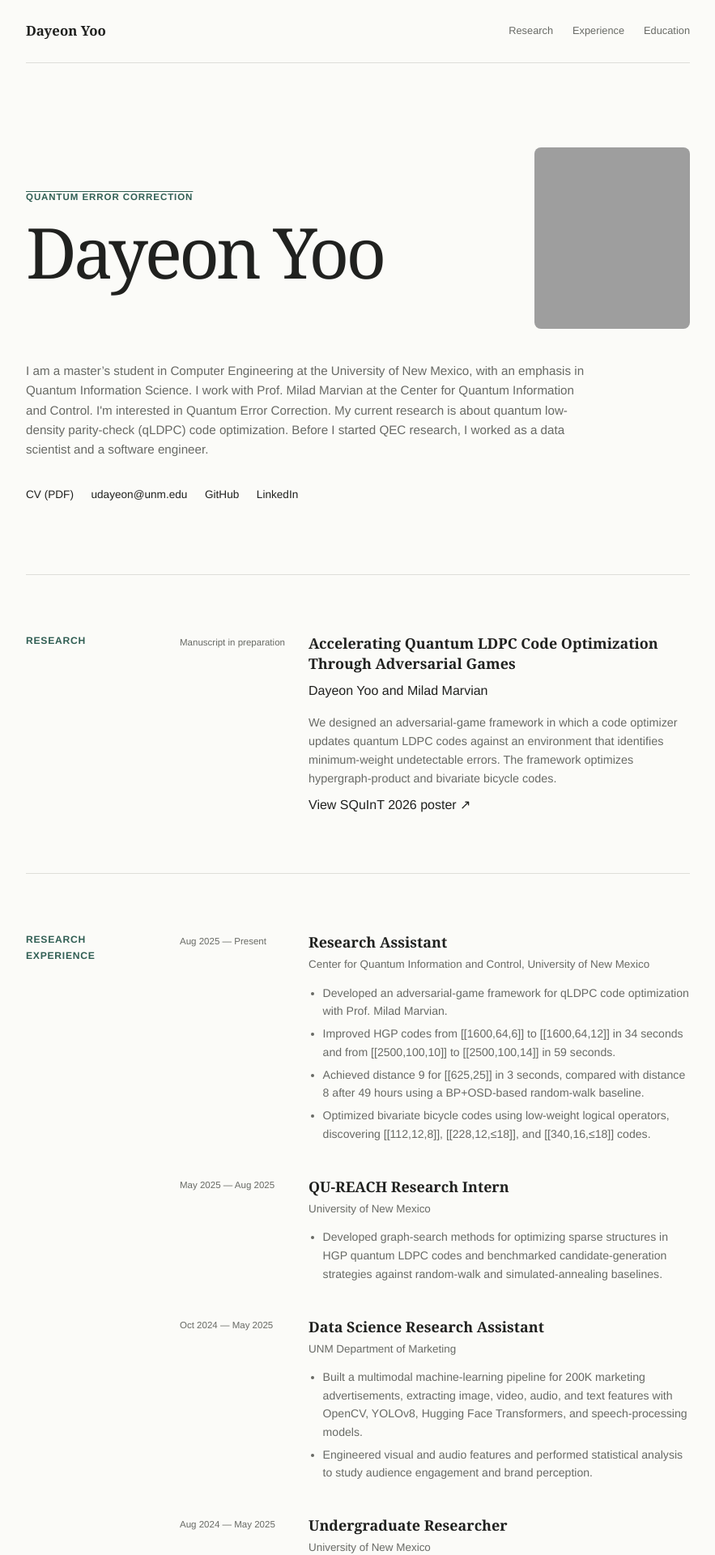
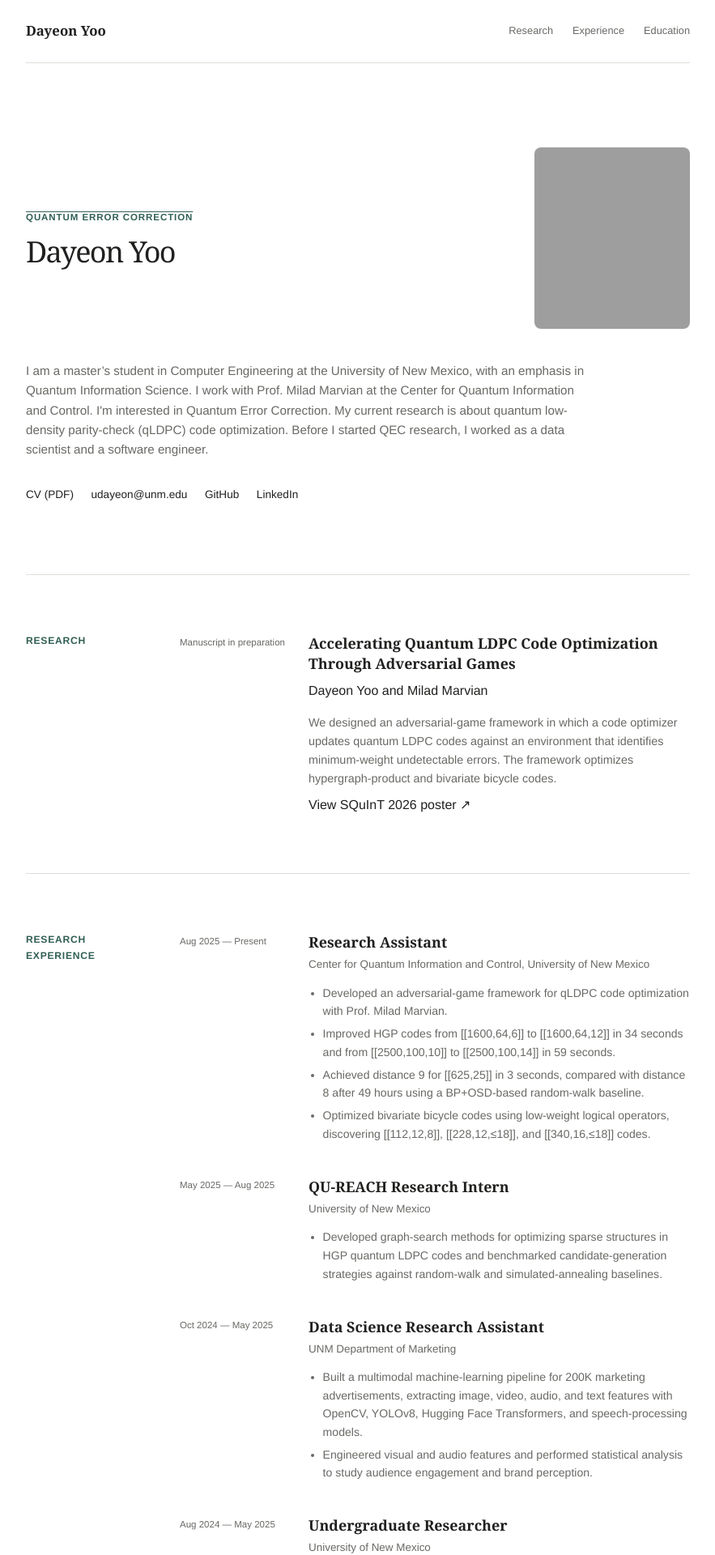
Before and after one commit to manyyeon/manyyeon.github.io, a Jekyll site: the page index.html, which Jekyll copies as it is, in a window 1280 px wide. Shown: the top 1920 px of the page at 81% size, without its empty margins (198-1081 px from the left). Built offline with Jekyll 4.4.1, drawn with Linux system fonts in a browser that asks for light colours; grey boxes are pictures that could not be loaded.

Commit message:
update the style

```diff
--- a/assets/main.css
+++ b/assets/main.css
@@ -289,7 +289,7 @@
   --muted: #686a65;
   --line: #deded9;
   --accent: #315f54;
-  --paper: #fbfbf8;
+  --paper: #ffffff;
 }
 * {
   box-sizing: border-box;
@@ -355,7 +355,7 @@ h1 {
   font-family: var(--serif);
   letter-spacing: -0.045em;
   margin: 0 0 2.5rem;
-  font-size: 16px;
+  font-size: 1rem;
   font-weight: 400;
   line-height: 1;
 }
@@ -642,7 +642,7 @@ footer a {
 }
 .introHeading h1 {
   margin-bottom: 0;
-  font-size: clamp(2.8rem, 9vw, 5.4rem);
+  font-size: clamp(2rem, 6vw, 2.25rem);
 }
 .profilePhoto {
   flex: none;
--- a/index.html
+++ b/index.html
@@ -32,7 +32,7 @@
         <div class="introHeading">
           <div>
             <p class="overline">Quantum error correction</p>
-            <h1 font-size="1rem">Dayeon Yoo</h1>
+            <h1>Dayeon Yoo</h1>
           </div>
           <img
             class="profilePhoto"
```
